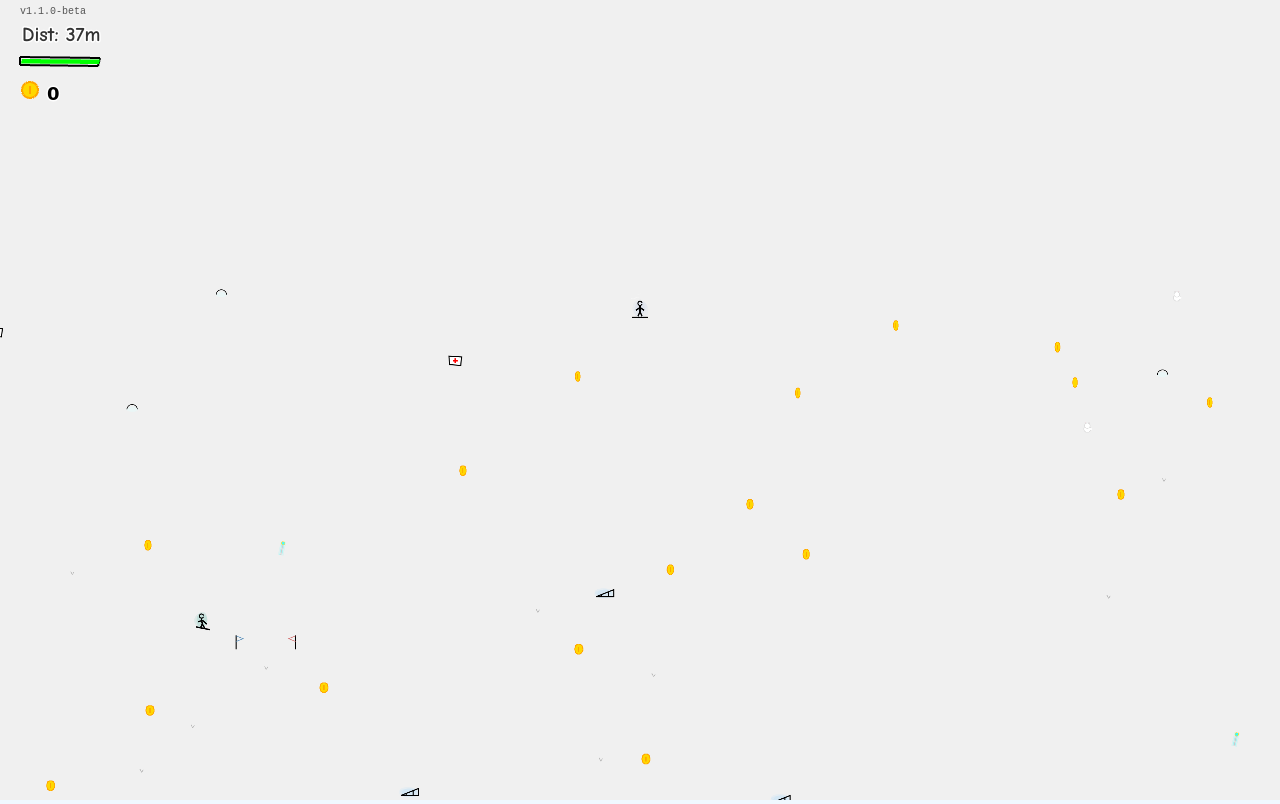
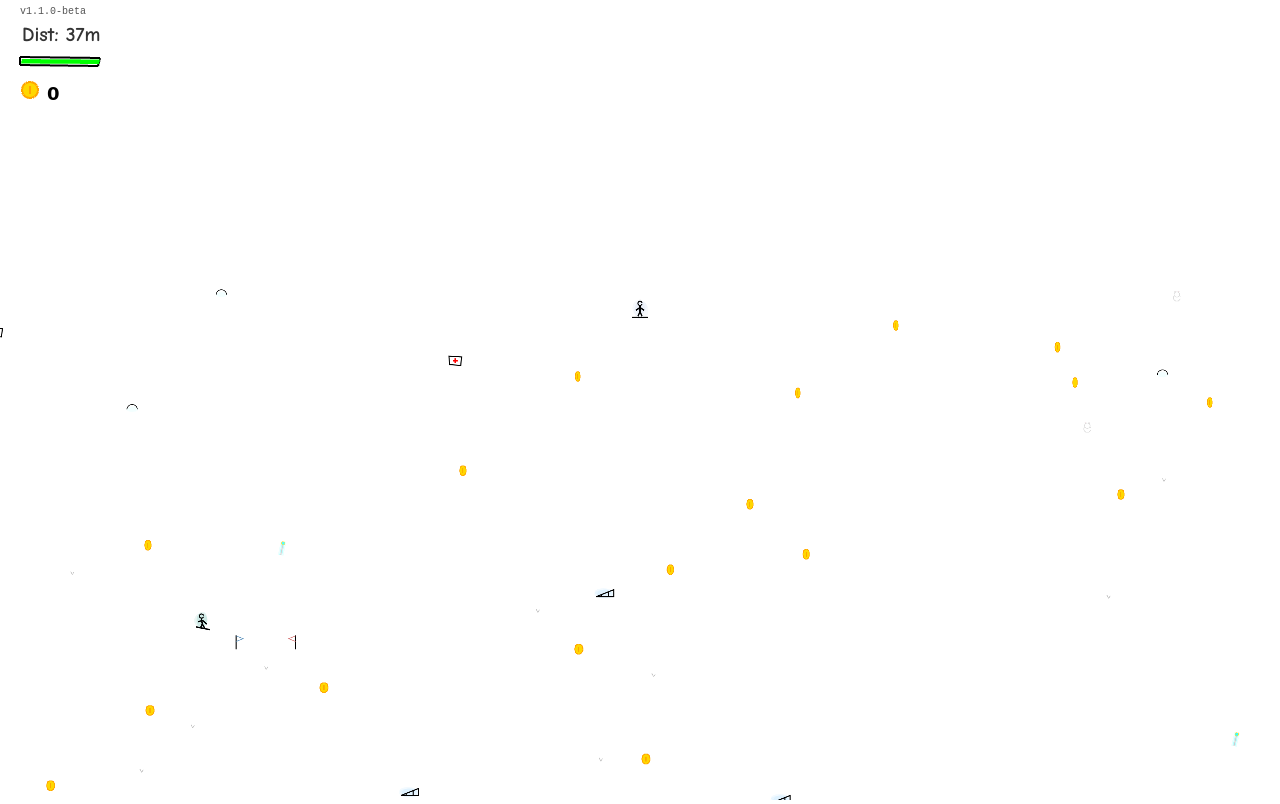
Before and after one commit to oahnait43/ski-classic, a website built with Vite: page index.html in a window 1280 px wide. Built offline with nearby package versions, Linux system fonts and the light colour scheme; animation ran at ten frames a second.

Commit message:
Fix pink freeze: safer restart, pure white bg, stuck detection
- Reverted UIScene stop/launch in GameScene create() to original simple launch
- Reverted UIScene restart to restart both scenes (not just GameScene)
- Changed all backgrounds to pure white #ffffff (cam, game, CSS)
- Added stuckCounter: if 300 frames without valid player sprite or 30 errors, auto-restart
- Added early-return guard if player sprite is inactive/destroyed
- Error in update() now increments stuckCounter by 10 for faster recovery

```diff
--- a/src/main.js
+++ b/src/main.js
@@ -9,7 +9,7 @@ const config = {
     width: window.innerWidth,
     height: window.innerHeight,
     parent: 'app',
-    backgroundColor: '#f0f8ff',
+    backgroundColor: '#ffffff',
     scale: {
         mode: Phaser.Scale.RESIZE,
         autoCenter: Phaser.Scale.CENTER_BOTH
--- a/src/scenes/GameScene.js
+++ b/src/scenes/GameScene.js
@@ -23,11 +23,11 @@ export default class GameScene extends Phaser.Scene {
     }
 
     create() {
-        // 确保 UIScene 重启以刷新事件绑定（场景重启后旧的事件监听会失效）
-        if (this.scene.isActive('UIScene')) {
-            this.scene.stop('UIScene');
-        }
+        // 确保 UIScene 启动（场景重启后 UIScene 需要重新绑定事件）
         this.scene.launch('UIScene');
+
+        // 防卡死：连续更新失败或空转计数器，超过阈值则重启
+        this.stuckCounter = 0;
 
         // 设置世界边界：扩大宽度给玩家更多横向空间
         const worldWidth = this.scale.width * 6;
@@ -41,7 +41,7 @@ export default class GameScene extends Phaser.Scene {
         // startFollow(target, roundPixels, lerpX, lerpY, offsetX, offsetY)
         // offsetY 设为 -300 让人物处于屏幕偏上位置
         this.cameras.main.startFollow(this.player.sprite, false, 0.15, 0.12, 0, -300);
-        this.cameras.main.setBackgroundColor('#f0f0f0'); // 中性的浅灰色，避免暖色在部分屏幕上显粉
+        this.cameras.main.setBackgroundColor('#ffffff'); // 纯白背景，彻底避免偏色
 
         // 输入控制
         this.cursors = this.input.keyboard.createCursorKeys();
@@ -414,9 +414,23 @@ export default class GameScene extends Phaser.Scene {
     }
 
     update() {
+        // 防卡死检测：如果连续多次更新失败，自动重启场景
+        if (this.stuckCounter > 300) {
+            console.warn('Game seems stuck, restarting...');
+            this.scene.restart();
+            return;
+        }
+
         if (this.isGameOver) return;
         // 如果已经到达终点，停止大部分逻辑，只保留必要的渲染
         if (this.isFinished) return;
+
+        // 基础健康检查：如果玩家精灵丢失，等待几帧后尝试重启
+        if (!this.player || !this.player.sprite || !this.player.sprite.active) {
+            this.stuckCounter++;
+            return;
+        }
+        this.stuckCounter = 0;
 
         try {
             // 雪暴逻辑 (2km - 7km 随机区域)
@@ -595,7 +609,7 @@ export default class GameScene extends Phaser.Scene {
             }
         } catch (error) {
             console.error('Game Loop Error:', error);
-            // 尝试恢复或忽略错误，避免卡死
+            this.stuckCounter += 10; // 错误一次记为10帧卡顿，快速触发重启
         }
     }
 
--- a/src/scenes/UIScene.js
+++ b/src/scenes/UIScene.js
@@ -359,8 +359,8 @@ export default class UIScene extends Phaser.Scene {
         .setDepth(2001)
         .setInteractive({ useHandCursor: true })
         .on('pointerdown', () => {
-            // 只需重启 GameScene，其 create() 会自动重启 UIScene 并刷新事件绑定
             this.scene.get('GameScene').scene.restart();
+            this.scene.restart();
         })
         .on('pointerover', () => restartBtn.setColor('#000'))
         .on('pointerout', () => restartBtn.setColor('#333'));
--- a/src/style.css
+++ b/src/style.css
@@ -2,7 +2,7 @@ body {
   margin: 0;
   padding: 0;
   overflow: hidden;
-  background-color: #f0f8ff; /* AliceBlue，雪的颜色 */
+  background-color: #ffffff;
   touch-action: none; /* 禁止浏览器默认触摸行为 */
   user-select: none; /* 禁止选中文本 */
   -webkit-user-select: none;
```
